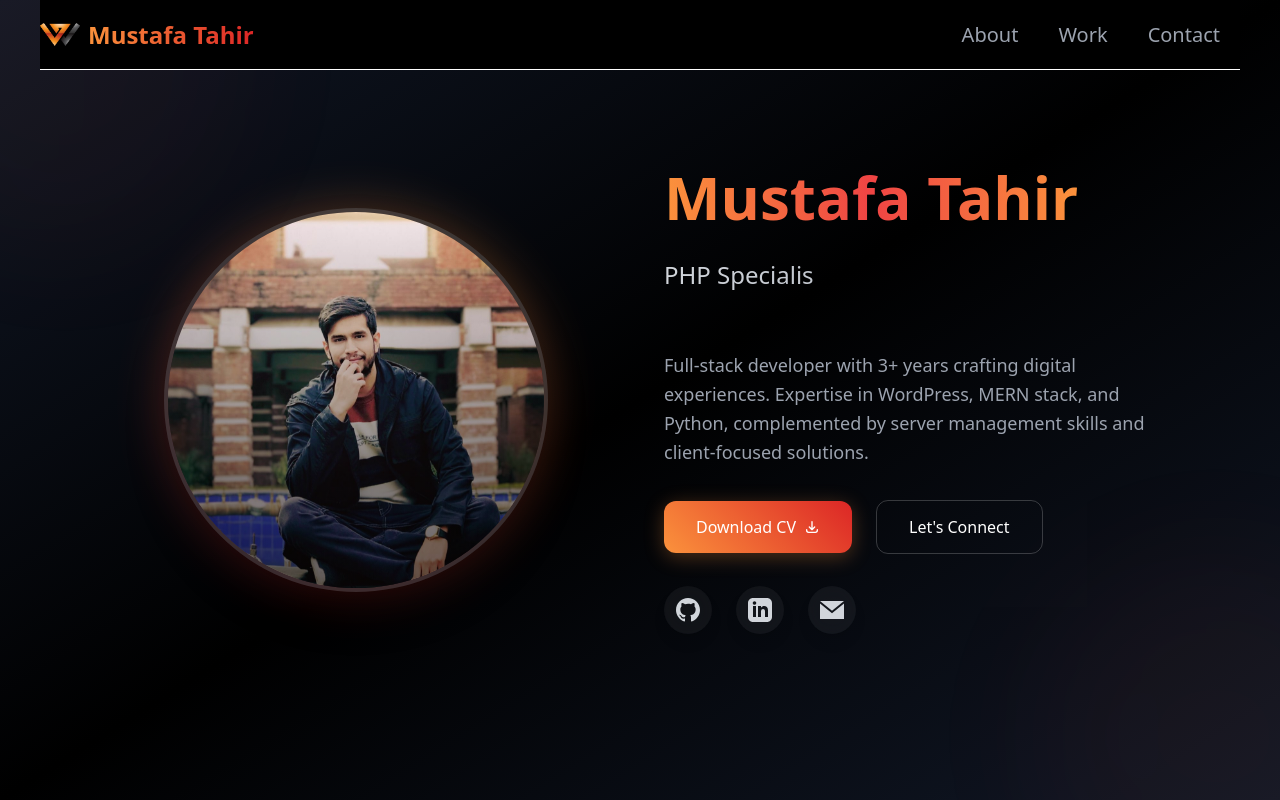
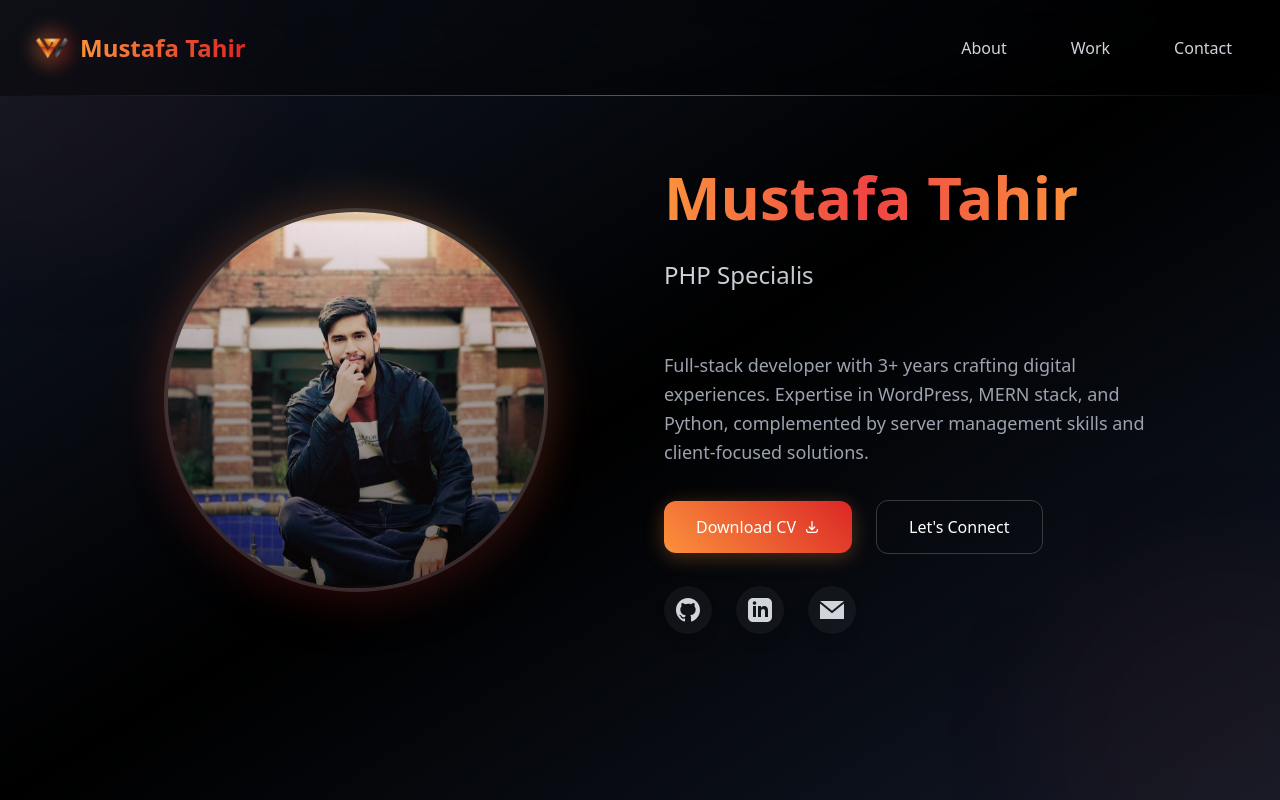
Before and after one commit to Mustafatahir98/Portfolio, a React (Create React App) app: page / in a window 1280 px wide. Shown: the top 800 px of the page. Built offline with nearby package versions, Linux system fonts and the light colour scheme.

Commit message:
Update Navbar.jsx

```diff
--- a/src/components/Navbar.jsx
+++ b/src/components/Navbar.jsx
@@ -1,85 +1,135 @@
-import React, { useState } from 'react'
-import { AiOutlineClose, AiOutlineMenu } from 'react-icons/ai'
-import logo from '../assets/favicon.png'
+import React, { useState, useEffect } from 'react';
+import { AiOutlineClose, AiOutlineMenu } from 'react-icons/ai';
+import logo from '../assets/favicon.png';
 
 const Navbar = () => {
-  const [nav, setNav] = useState(false)
+  const [nav, setNav] = useState(false);
+  const [scroll, setScroll] = useState(false);
 
-  const handleNav = () => {
-    setNav(!nav)
-  }
+  const handleNav = () => setNav(!nav);
 
   const scrollToSection = (event, sectionId) => {
-    event.preventDefault()
-    const section = document.getElementById(sectionId)
+    event.preventDefault();
+    const section = document.getElementById(sectionId);
     if (section) {
-      section.scrollIntoView({ behavior: 'smooth', block: 'start' })
-      if (nav) setNav(false)
+      section.scrollIntoView({ behavior: 'smooth', block: 'start' });
+      setNav(false);
     }
-  }
+  };
+
+  useEffect(() => {
+    const handleScroll = () => {
+      setScroll(window.scrollY > 50);
+    };
+    window.addEventListener('scroll', handleScroll);
+    return () => window.removeEventListener('scroll', handleScroll);
+  }, []);
 
   return (
-    <div className="bg-black text-gray-400 max-w-[1200px] h-[70px] mx-auto flex justify-between items-center fixed top-0 left-0 right-0 z-50 border-b border-white">
-      <a href="/">
-        <div className="flex items-center">
-          <img src={logo} alt="" width={40} height={30} />
-          <h1 className="text-2xl font-bold primary-color ml-2">
-           Mustafa Tahir
-          </h1>
+    <nav className={`fixed w-full top-0 z-50 transition-all duration-500 ${scroll ? 'backdrop-blur-xl bg-black/80 py-3' : 'backdrop-blur-lg bg-black/40 py-4'}`}>
+      <div className="max-w-7xl mx-auto px-4 sm:px-6 lg:px-8">
+        <div className="flex justify-between items-center h-16">
+          {/* Logo */}
+          <a
+            href="#home"
+            onClick={(e) => scrollToSection(e, 'home')}
+            className="flex items-center space-x-2 group"
+          >
+            <div className="relative w-10 h-10 transition-transform duration-500 group-hover:rotate-[30deg]">
+              <div className="absolute inset-0 bg-gradient-to-r from-orange-400 to-red-600 rounded-full blur opacity-30 animate-pulse"></div>
+              <img
+                src={logo}
+                alt="Logo"
+                className="relative z-10 w-full h-full object-contain p-1"
+              />
+            </div>
+            <span className="text-2xl font-bold bg-gradient-to-r from-orange-400 to-red-600 bg-clip-text text-transparent">
+              Mustafa Tahir
+            </span>
+          </a>
+
+          {/* Desktop Menu */}
+          <div className="hidden md:flex items-center space-x-8">
+            <a
+              href="#about"
+              onClick={(e) => scrollToSection(e, 'about')}
+              className="relative px-4 py-2 text-gray-300 hover:text-white transition-all group"
+            >
+              <span className="relative z-10">About</span>
+              <div className="absolute bottom-0 left-0 w-full h-0.5 bg-gradient-to-r from-orange-400 to-red-600 origin-left transform scale-x-0 group-hover:scale-x-100 transition-transform duration-300" />
+            </a>
+            <a
+              href="#work"
+              onClick={(e) => scrollToSection(e, 'work')}
+              className="relative px-4 py-2 text-gray-300 hover:text-white transition-all group"
+            >
+              <span className="relative z-10">Work</span>
+              <div className="absolute bottom-0 left-0 w-full h-0.5 bg-gradient-to-r from-orange-400 to-red-600 origin-left transform scale-x-0 group-hover:scale-x-100 transition-transform duration-300" />
+            </a>
+            <a
+              href="#contact"
+              onClick={(e) => scrollToSection(e, 'contact')}
+              className="relative px-4 py-2 text-gray-300 hover:text-white transition-all group"
+            >
+              <span className="relative z-10">Contact</span>
+              <div className="absolute bottom-0 left-0 w-full h-0.5 bg-gradient-to-r from-orange-400 to-red-600 origin-left transform scale-x-0 group-hover:scale-x-100 transition-transform duration-300" />
+            </a>
+          </div>
+
+          {/* Mobile Menu Button */}
+          <button
+            onClick={handleNav}
+            className="md:hidden p-2 rounded-lg hover:bg-white/10 transition-colors"
+          >
+            {nav ? (
+              <AiOutlineClose className="w-6 h-6 text-orange-400" />
+            ) : (
+              <AiOutlineMenu className="w-6 h-6 text-gray-300" />
+            )}
+          </button>
         </div>
-      </a>
-      <ul className="hidden md:flex text-[20px]">
-        <li className="p-5 text-gradient-hover">
-          <a href="#about" onClick={(e) => scrollToSection(e, 'about')}>
-            About
-          </a>
-        </li>
-        <li className="p-5 text-gradient-hover">
-          <a href="#work" onClick={(e) => scrollToSection(e, 'work')}>
-            Work
-          </a>
-        </li>
-        <li className="p-5 text-gradient-hover">
-          <a href="#contact" onClick={(e) => scrollToSection(e, 'contact')}>
-            Contact
-          </a>
-        </li>
-      </ul>
-      <div onClick={handleNav} className="block md:hidden mr-6">
-        {nav ? <AiOutlineClose size={30} /> : <AiOutlineMenu size={30} />}
       </div>
-      <div
-        className={
-          nav
-            ? 'z-10 fixed h-full left-0 top-0 w-[70%] bg-[#202121] ease-in-out duration-500'
-            : 'fixed left-[-100%]'
-        }
-      >
-        <ul className="text-center justify-center text-[20px] mt-4">
-          <li className="p-2 text-gradient-hover">
-            <a href="#home" onClick={(e) => scrollToSection(e, 'home')}>
+
+      {/* Mobile Menu */}
+      <div className={`md:hidden fixed inset-0 z-40 transition-transform duration-500 ease-[cubic-bezier(0.4,0,0.2,1)] ${nav ? 'translate-x-0' : 'translate-x-full'}`}>
+        <div className="absolute inset-0 bg-black/95 backdrop-blur-2xl">
+          <div className="flex flex-col items-center justify-center h-full space-y-8">
+            <a
+              href="#home"
+              onClick={(e) => scrollToSection(e, 'home')}
+              className="text-3xl font-medium text-gray-300 hover:text-orange-400 transition-colors"
+            >
               Home
             </a>
-          </li>
-          <li className="p-2 text-gradient-hover">
-            <a href="#about" onClick={(e) => scrollToSection(e, 'about')}>
+            <a
+              href="#about"
+              onClick={(e) => scrollToSection(e, 'about')}
+              className="text-3xl font-medium text-gray-300 hover:text-orange-400 transition-colors"
+            >
               About
             </a>
-          </li>
-          <li className="p-2 text-gradient-hover">
-            <a href="#work" onClick={(e) => scrollToSection(e, 'work')}>
+            <a
+              href="#work"
+              onClick={(e) => scrollToSection(e, 'work')}
+              className="text-3xl font-medium text-gray-300 hover:text-orange-400 transition-colors"
+            >
               Work
             </a>
-          </li>
-          <li className="p-2 text-gradient-hover">
-            <a href="#contact" onClick={(e) => scrollToSection(e, 'contact')}>
+            <a
+              href="#contact"
+              onClick={(e) => scrollToSection(e, 'contact')}
+              className="text-3xl font-medium text-gray-300 hover:text-orange-400 transition-colors"
+            >
               Contact
             </a>
-          </li>
-        </ul>
+          </div>
+        </div>
       </div>
-    </div>
-  )
-}
 
-export default Navbar
+      {/* Animated Border */}
+      <div className="absolute bottom-0 left-0 w-full h-px bg-gradient-to-r from-transparent via-orange-400/50 to-transparent" />
+    </nav>
+  );
+};
+
+export default Navbar;
```
